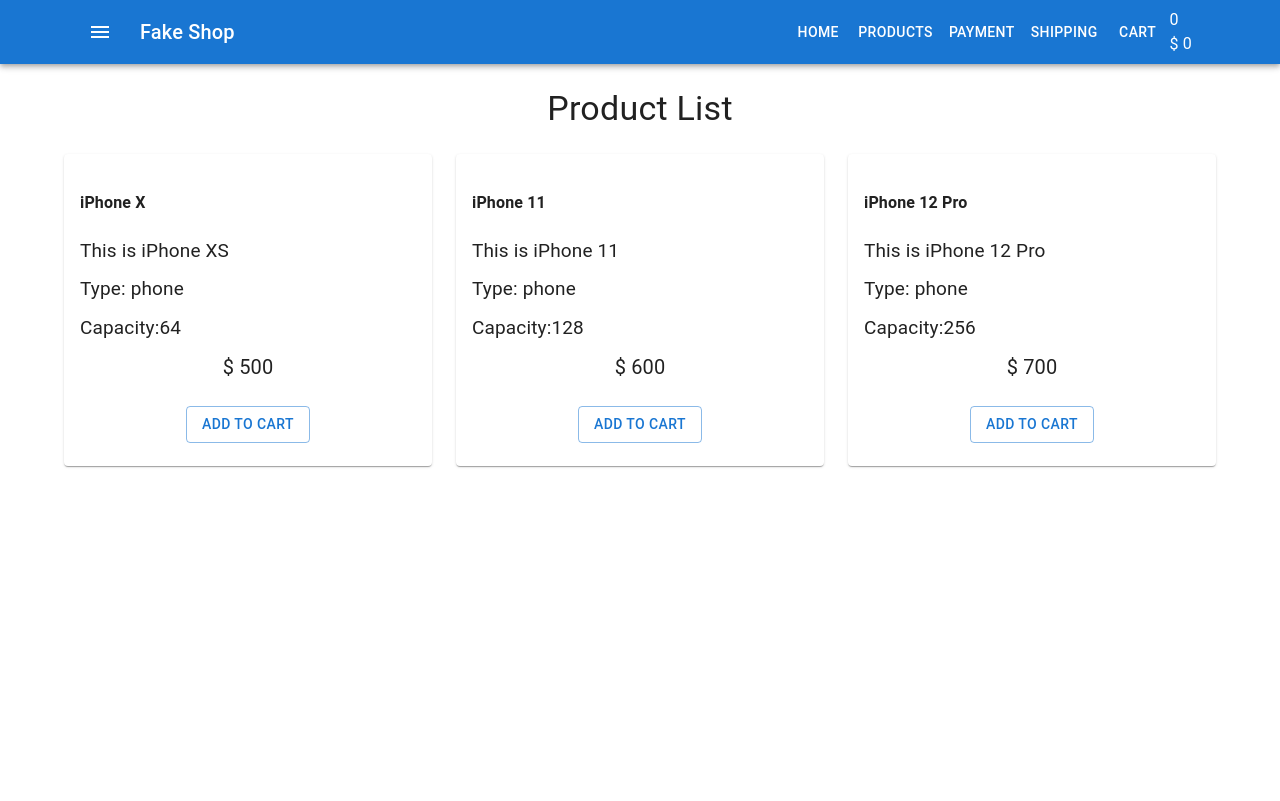
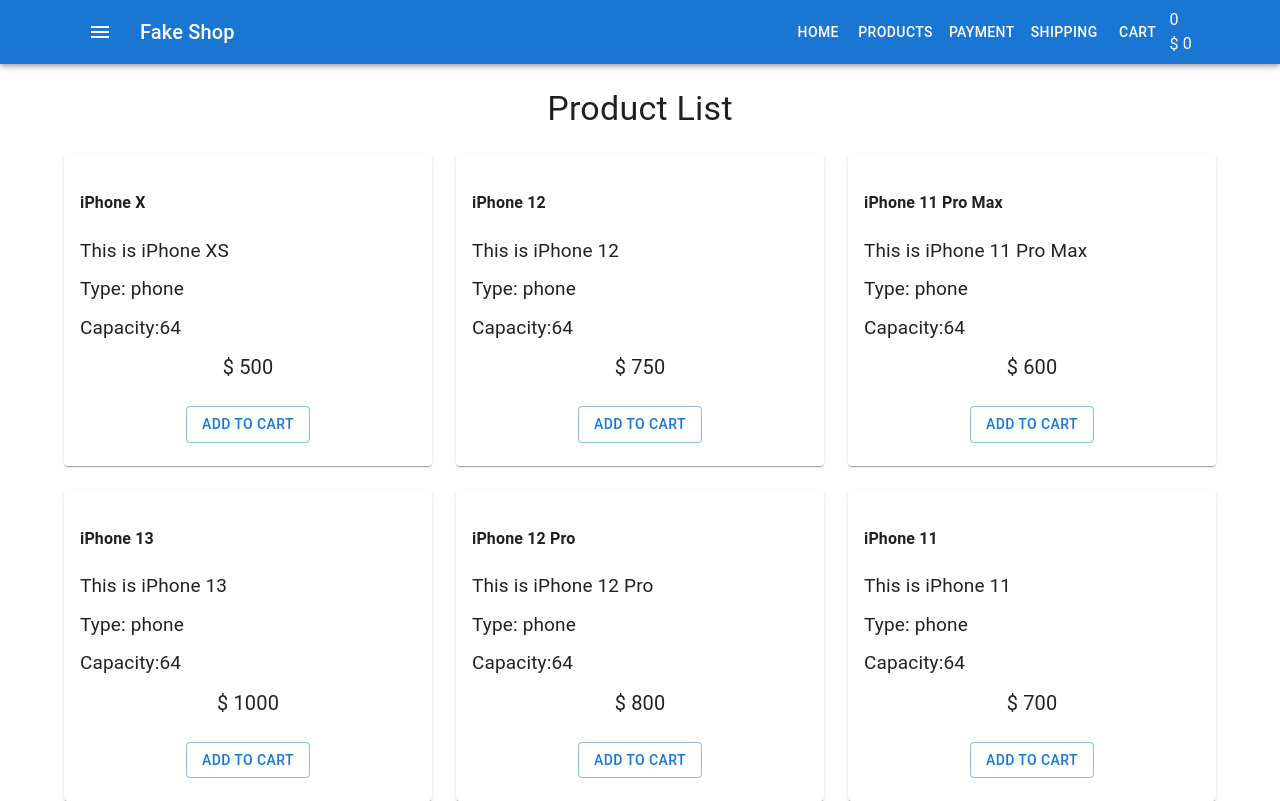
Before and after one commit to vovavoronyuk/react, a React (Create React App) app: page / in a window 1280 px wide. Built offline with nearby package versions, Linux system fonts and the light colour scheme.

Commit message:
add productArray

```diff
--- a/src/components/Products/ProductList.tsx
+++ b/src/components/Products/ProductList.tsx
@@ -1,6 +1,8 @@
 import { Grid, Typography } from '@mui/material'
 import React from 'react'
 import ProductListItem from './ProductListItem'
+import productsArray from './productsArray'
+import { ProductProps } from './ProductListItem'
 
 type Props = {}
 
@@ -17,33 +19,25 @@
                 alignItems="center"
                 spacing={3}
             >
-                <Grid item xs={12} sm={6} md={4}>
-                    <ProductListItem
-                        name="iPhone X"
-                        description="This is iPhone XS"
-                        type="phone"
-                        capacity={64}
-                        price={500}
-                    />
-                </Grid>
-                <Grid item xs={12} sm={6} md={4}>
-                    <ProductListItem
-                        name="iPhone 11"
-                        description="This is iPhone 11"
-                        type="phone"
-                        capacity={128}
-                        price={600}
-                    />
-                </Grid>
-                <Grid item xs={12} sm={6} md={4}>
-                    <ProductListItem
-                        name="iPhone 12 Pro"
-                        description="This is iPhone 12 Pro"
-                        type="phone"
-                        capacity={256}
-                        price={700}
-                    />
-                </Grid>
+                {productsArray.map(
+                    ({
+                        name,
+                        description,
+                        type,
+                        capacity,
+                        price,
+                    }: ProductProps) => (
+                        <Grid item xs={12} sm={6} md={4}>
+                            <ProductListItem
+                                name={name}
+                                description={description}
+                                type={type}
+                                capacity={capacity}
+                                price={price}
+                            />
+                        </Grid>
+                    )
+                )}
             </Grid>
         </>
     )
--- a/src/components/Products/ProductListItem.tsx
+++ b/src/components/Products/ProductListItem.tsx
@@ -1,7 +1,8 @@
 import React from 'react'
 import { Button, Card, CardActions, CardContent } from '@mui/material'
 import './ProductListItem.scss'
-type ProductProps = {
+
+export type ProductProps = {
     name: string
     description: string
     type: string
--- /dev/null
+++ b/src/components/Products/productsArray.js
@@ -0,0 +1,45 @@
+const productsArray = [
+    {
+        name: 'iPhone X',
+        description: 'This is iPhone XS',
+        type: 'phone',
+        capacity: 64,
+        price: 500,
+    },
+    {
+        name: 'iPhone 12',
+        description: 'This is iPhone 12',
+        type: 'phone',
+        capacity: 64,
+        price: 750,
+    },
+    {
+        name: 'iPhone 11 Pro Max',
+        description: 'This is iPhone 11 Pro Max',
+        type: 'phone',
+        capacity: 64,
+        price: 600,
+    },
+    {
+        name: 'iPhone 13',
+        description: 'This is iPhone 13',
+        type: 'phone',
+        capacity: 64,
+        price: 1000,
+    },
+    {
+        name: 'iPhone 12 Pro',
+        description: 'This is iPhone 12 Pro',
+        type: 'phone',
+        capacity: 64,
+        price: 800,
+    },
+    {
+        name: 'iPhone 11',
+        description: 'This is iPhone 11',
+        type: 'phone',
+        capacity: 64,
+        price: 700,
+    },
+]
+export default productsArray
```
